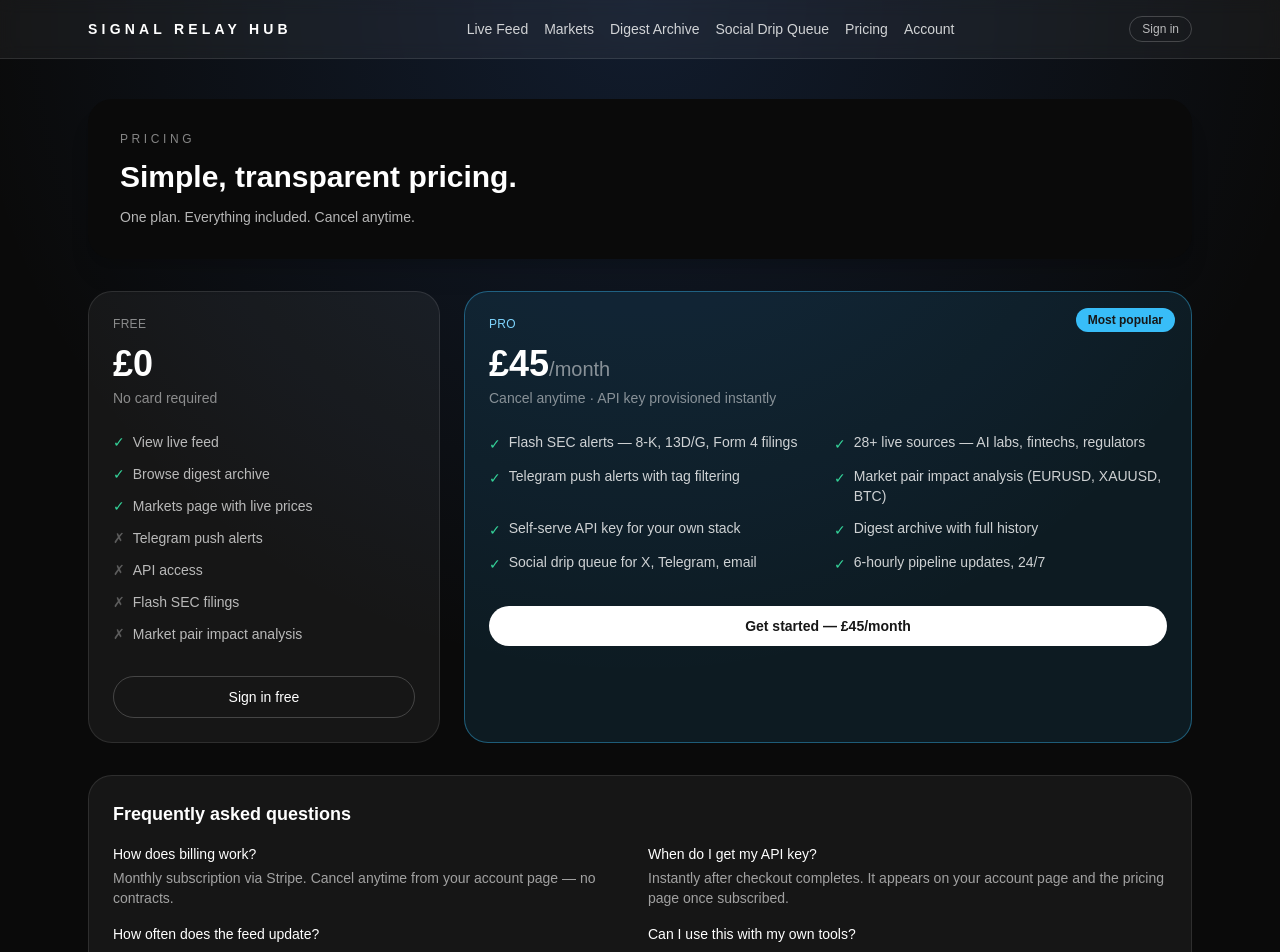
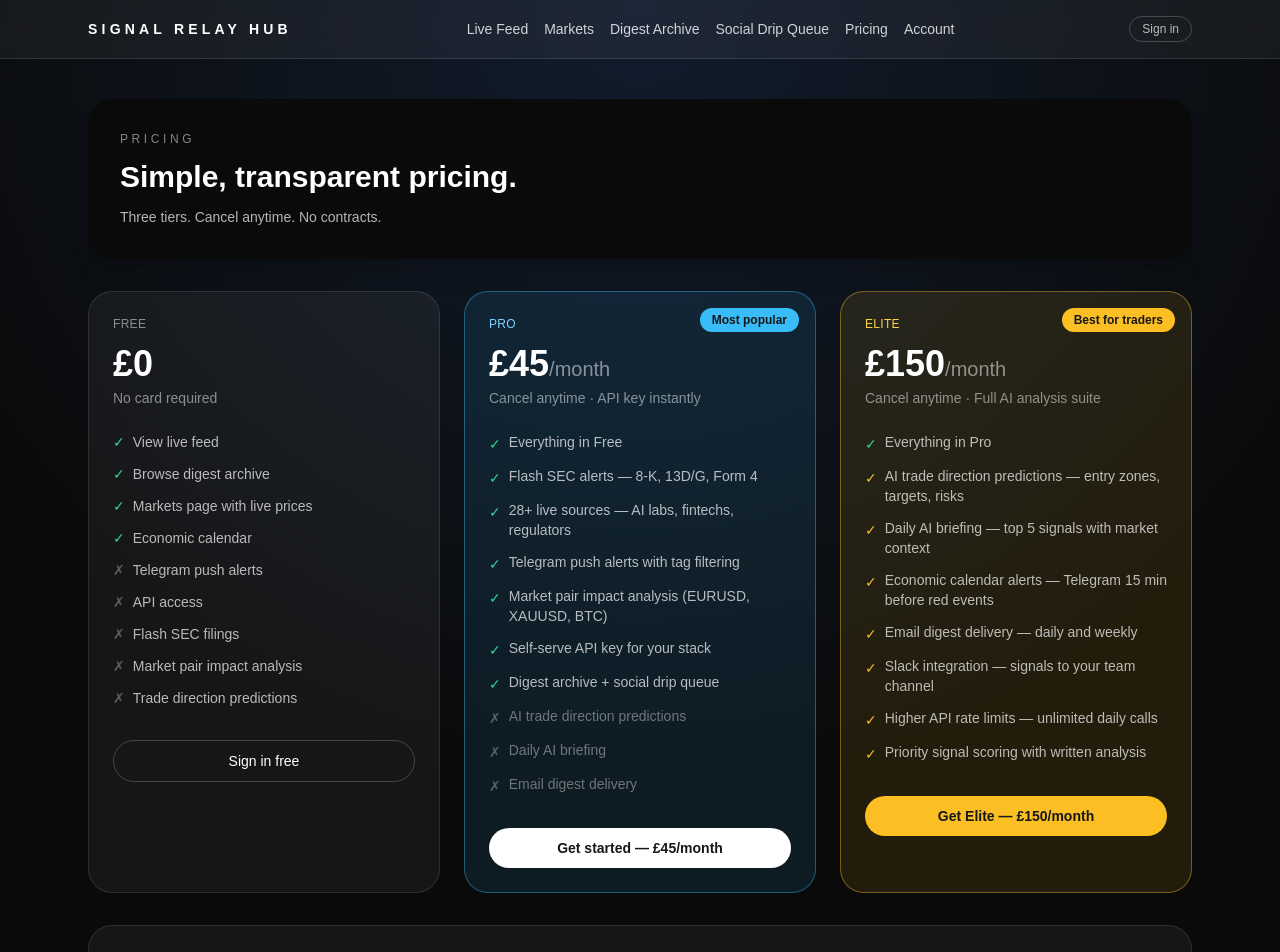
Before and after one commit to SignalRelayFinance/Signal-Relay-Hub, a Next.js app: page /pricing in a window 1280 px wide. Shown: the top 952 px of the page. Built offline with nearby package versions, Linux system fonts and the light colour scheme; no server answers.

Commit message:
Update page.tsx

```diff
--- a/src/app/(app)/pricing/page.tsx
+++ b/src/app/(app)/pricing/page.tsx
@@ -22,7 +22,7 @@ export default async function PricingPage() {
   if (user?.email) {
     const { data } = await supabase
       .from('profiles')
-      .select('is_subscribed, api_key, stripe_customer_id')
+      .select('is_subscribed, is_elite, api_key, stripe_customer_id')
       .eq('email', user.email)
       .single();
     profile = data;
@@ -33,10 +33,12 @@ export default async function PricingPage() {
       <section className="rounded-3xl bg-neutral-950 p-8 text-white shadow-xl">
         <p className="text-xs uppercase tracking-[0.3em] text-white/50">Pricing</p>
         <h1 className="mt-3 text-3xl font-semibold">Simple, transparent pricing.</h1>
-        <p className="mt-3 text-sm text-white/70">One plan. Everything included. Cancel anytime.</p>
+        <p className="mt-3 text-sm text-white/70">Three tiers. Cancel anytime. No contracts.</p>
       </section>
 
       <section className="grid gap-6 lg:grid-cols-3">
+
+        {/* FREE */}
         <div className="rounded-3xl border border-white/10 bg-white/5 p-6 text-white">
           <div className="text-xs uppercase tracking-wide text-white/50">Free</div>
           <div className="mt-3 text-4xl font-bold">£0</div>
@@ -45,47 +47,49 @@ export default async function PricingPage() {
             <li className="flex items-center gap-2"><span className="text-emerald-400">✓</span> View live feed</li>
             <li className="flex items-center gap-2"><span className="text-emerald-400">✓</span> Browse digest archive</li>
             <li className="flex items-center gap-2"><span className="text-emerald-400">✓</span> Markets page with live prices</li>
+            <li className="flex items-center gap-2"><span className="text-emerald-400">✓</span> Economic calendar</li>
             <li className="flex items-center gap-2"><span className="text-white/30">✗</span> Telegram push alerts</li>
             <li className="flex items-center gap-2"><span className="text-white/30">✗</span> API access</li>
             <li className="flex items-center gap-2"><span className="text-white/30">✗</span> Flash SEC filings</li>
             <li className="flex items-center gap-2"><span className="text-white/30">✗</span> Market pair impact analysis</li>
+            <li className="flex items-center gap-2"><span className="text-white/30">✗</span> Trade direction predictions</li>
           </ul>
           {!user ? (
             <Link href="/login" className="mt-8 block w-full rounded-full border border-white/20 py-2.5 text-center text-sm font-medium text-white hover:bg-white/10 transition-colors">
               Sign in free
             </Link>
-          ) : !profile?.is_subscribed ? (
+          ) : !profile?.is_subscribed && !profile?.is_elite ? (
             <div className="mt-8 block w-full rounded-full border border-white/20 py-2.5 text-center text-sm font-medium text-white/50">
               Current plan
             </div>
           ) : null}
         </div>
 
-        <div className="rounded-3xl border border-sky-400/40 bg-sky-400/10 p-6 text-white lg:col-span-2 relative">
+        {/* PRO */}
+        <div className="rounded-3xl border border-sky-400/40 bg-sky-400/10 p-6 text-white relative">
           <div className="absolute top-4 right-4 rounded-full bg-sky-400 px-3 py-1 text-xs font-semibold text-neutral-900">Most popular</div>
           <div className="text-xs uppercase tracking-wide text-sky-300">Pro</div>
           <div className="mt-3 text-4xl font-bold">£45<span className="text-xl font-normal text-white/50">/month</span></div>
-          <div className="mt-1 text-sm text-white/50">Cancel anytime · API key provisioned instantly</div>
-
-          <div className="mt-6 grid gap-3 sm:grid-cols-2 text-sm text-white/80">
-            <div className="flex items-start gap-2"><span className="text-emerald-400 mt-0.5">✓</span><span>Flash SEC alerts — 8-K, 13D/G, Form 4 filings</span></div>
-            <div className="flex items-start gap-2"><span className="text-emerald-400 mt-0.5">✓</span><span>28+ live sources — AI labs, fintechs, regulators</span></div>
-            <div className="flex items-start gap-2"><span className="text-emerald-400 mt-0.5">✓</span><span>Telegram push alerts with tag filtering</span></div>
-            <div className="flex items-start gap-2"><span className="text-emerald-400 mt-0.5">✓</span><span>Market pair impact analysis (EURUSD, XAUUSD, BTC)</span></div>
-            <div className="flex items-start gap-2"><span className="text-emerald-400 mt-0.5">✓</span><span>Self-serve API key for your own stack</span></div>
-            <div className="flex items-start gap-2"><span className="text-emerald-400 mt-0.5">✓</span><span>Digest archive with full history</span></div>
-            <div className="flex items-start gap-2"><span className="text-emerald-400 mt-0.5">✓</span><span>Social drip queue for X, Telegram, email</span></div>
-            <div className="flex items-start gap-2"><span className="text-emerald-400 mt-0.5">✓</span><span>6-hourly pipeline updates, 24/7</span></div>
-          </div>
-
-          {profile?.is_subscribed ? (
+          <div className="mt-1 text-sm text-white/50">Cancel anytime · API key instantly</div>
+          <ul className="mt-6 space-y-3 text-sm text-white/70">
+            <li className="flex items-start gap-2"><span className="text-emerald-400 mt-0.5">✓</span><span>Everything in Free</span></li>
+            <li className="flex items-start gap-2"><span className="text-emerald-400 mt-0.5">✓</span><span>Flash SEC alerts — 8-K, 13D/G, Form 4</span></li>
+            <li className="flex items-start gap-2"><span className="text-emerald-400 mt-0.5">✓</span><span>28+ live sources — AI labs, fintechs, regulators</span></li>
+            <li className="flex items-start gap-2"><span className="text-emerald-400 mt-0.5">✓</span><span>Telegram push alerts with tag filtering</span></li>
+            <li className="flex items-start gap-2"><span className="text-emerald-400 mt-0.5">✓</span><span>Market pair impact analysis (EURUSD, XAUUSD, BTC)</span></li>
+            <li className="flex items-start gap-2"><span className="text-emerald-400 mt-0.5">✓</span><span>Self-serve API key for your stack</span></li>
+            <li className="flex items-start gap-2"><span className="text-emerald-400 mt-0.5">✓</span><span>Digest archive + social drip queue</span></li>
+            <li className="flex items-start gap-2"><span className="text-white/30 mt-0.5">✗</span><span className="text-white/40">AI trade direction predictions</span></li>
+            <li className="flex items-start gap-2"><span className="text-white/30 mt-0.5">✗</span><span className="text-white/40">Daily AI briefing</span></li>
+            <li className="flex items-start gap-2"><span className="text-white/30 mt-0.5">✗</span><span className="text-white/40">Email digest delivery</span></li>
+          </ul>
+          {profile?.is_subscribed && !profile?.is_elite ? (
             <div className="mt-8 space-y-3">
               <div className="rounded-2xl bg-emerald-400/10 border border-emerald-400/30 p-4">
-                <div className="text-xs uppercase tracking-wide text-emerald-300 mb-1">Active subscription</div>
-                <div className="text-sm text-white/80">You are on the Pro plan.</div>
+                <div className="text-xs uppercase tracking-wide text-emerald-300 mb-1">Active — Pro plan</div>
                 {profile.api_key && (
                   <div className="mt-2">
-                    <div className="text-xs text-white/50 mb-1">Your API key</div>
+                    <div className="text-xs text-white/50 mb-1">API key</div>
                     <div className="rounded-xl bg-white/5 p-2 font-mono text-xs text-white/80 break-all">{profile.api_key}</div>
                   </div>
                 )}
@@ -94,12 +98,51 @@ export default async function PricingPage() {
                 Manage billing
               </a>
             </div>
+          ) : !profile?.is_elite ? (
+            <a href="/api/stripe/checkout" className="mt-8 block w-full rounded-full bg-white py-2.5 text-center text-sm font-semibold text-neutral-900 hover:bg-white/90 transition-colors">
+              {user ? 'Subscribe — £45/month' : 'Get started — £45/month'}
+            </a>
+          ) : null}
+        </div>
+
+        {/* ELITE */}
+        <div className="rounded-3xl border border-amber-400/40 bg-amber-400/10 p-6 text-white relative">
+          <div className="absolute top-4 right-4 rounded-full bg-amber-400 px-3 py-1 text-xs font-semibold text-neutral-900">Best for traders</div>
+          <div className="text-xs uppercase tracking-wide text-amber-300">Elite</div>
+          <div className="mt-3 text-4xl font-bold">£150<span className="text-xl font-normal text-white/50">/month</span></div>
+          <div className="mt-1 text-sm text-white/50">Cancel anytime · Full AI analysis suite</div>
+          <ul className="mt-6 space-y-3 text-sm text-white/70">
+            <li className="flex items-start gap-2"><span className="text-emerald-400 mt-0.5">✓</span><span>Everything in Pro</span></li>
+            <li className="flex items-start gap-2"><span className="text-amber-400 mt-0.5">✓</span><span>AI trade direction predictions — entry zones, targets, risks</span></li>
+            <li className="flex items-start gap-2"><span className="text-amber-400 mt-0.5">✓</span><span>Daily AI briefing — top 5 signals with market context</span></li>
+            <li className="flex items-start gap-2"><span className="text-amber-400 mt-0.5">✓</span><span>Economic calendar alerts — Telegram 15 min before red events</span></li>
+            <li className="flex items-start gap-2"><span className="text-amber-400 mt-0.5">✓</span><span>Email digest delivery — daily and weekly</span></li>
+            <li className="flex items-start gap-2"><span className="text-amber-400 mt-0.5">✓</span><span>Slack integration — signals to your team channel</span></li>
+            <li className="flex items-start gap-2"><span className="text-amber-400 mt-0.5">✓</span><span>Higher API rate limits — unlimited daily calls</span></li>
+            <li className="flex items-start gap-2"><span className="text-amber-400 mt-0.5">✓</span><span>Priority signal scoring with written analysis</span></li>
+          </ul>
+          {profile?.is_elite ? (
+            <div className="mt-8 space-y-3">
+              <div className="rounded-2xl bg-amber-400/10 border border-amber-400/30 p-4">
+                <div className="text-xs uppercase tracking-wide text-amber-300 mb-1">Active — Elite plan</div>
+                {profile.api_key && (
+                  <div className="mt-2">
+                    <div className="text-xs text-white/50 mb-1">API key</div>
+                    <div className="rounded-xl bg-white/5 p-2 font-mono text-xs text-white/80 break-all">{profile.api_key}</div>
+                  </div>
+                )}
+              </div>
+              <a href="/api/stripe/checkout-elite" className="block w-full rounded-full bg-amber-400 py-2.5 text-center text-sm font-semibold text-neutral-900 hover:bg-amber-300 transition-colors">
+                Manage billing
+              </a>
+            </div>
           ) : (
-            <a href="/api/stripe/checkout" className="mt-8 block w-full rounded-full bg-white py-2.5 text-center text-sm font-semibold text-neutral-900 hover:bg-white/90 transition-colors">
-              {user ? 'Subscribe now — £45/month' : 'Get started — £45/month'}
+            <a href="/api/stripe/checkout-elite" className="mt-8 block w-full rounded-full bg-amber-400 py-2.5 text-center text-sm font-semibold text-neutral-900 hover:bg-amber-300 transition-colors">
+              {user ? 'Upgrade to Elite — £150/month' : 'Get Elite — £150/month'}
             </a>
           )}
         </div>
+
       </section>
 
       <section className="rounded-3xl border border-white/10 bg-white/5 p-6 text-white">
@@ -111,15 +154,23 @@ export default async function PricingPage() {
           </div>
           <div>
             <div className="font-medium text-white">When do I get my API key?</div>
-            <div className="mt-1 text-white/60">Instantly after checkout completes. It appears on your account page and the pricing page once subscribed.</div>
+            <div className="mt-1 text-white/60">Instantly after checkout completes. It appears on your account and pricing page.</div>
           </div>
           <div>
             <div className="font-medium text-white">How often does the feed update?</div>
             <div className="mt-1 text-white/60">Every 6 hours automatically. Flash SEC filings are captured as they appear on EDGAR.</div>
           </div>
           <div>
+            <div className="font-medium text-white">What are AI trade direction predictions?</div>
+            <div className="mt-1 text-white/60">Elite members get Claude-generated trade setups on high-impact signals — direction, entry zone, target, and key risks for EURUSD, XAUUSD, BTCUSD and more.</div>
+          </div>
+          <div>
+            <div className="font-medium text-white">Can I upgrade from Pro to Elite?</div>
+            <div className="mt-1 text-white/60">Yes — click Upgrade to Elite and Stripe handles the prorated billing automatically.</div>
+          </div>
+          <div>
             <div className="font-medium text-white">Can I use this with my own tools?</div>
-            <div className="mt-1 text-white/60">Yes — the API key lets you pull signals into Zapier, n8n, or your own code. Full REST API included.</div>
+            <div className="mt-1 text-white/60">Yes — the API key works with Zapier, n8n, or your own code. Elite gets unlimited API calls.</div>
           </div>
         </div>
       </section>
```
